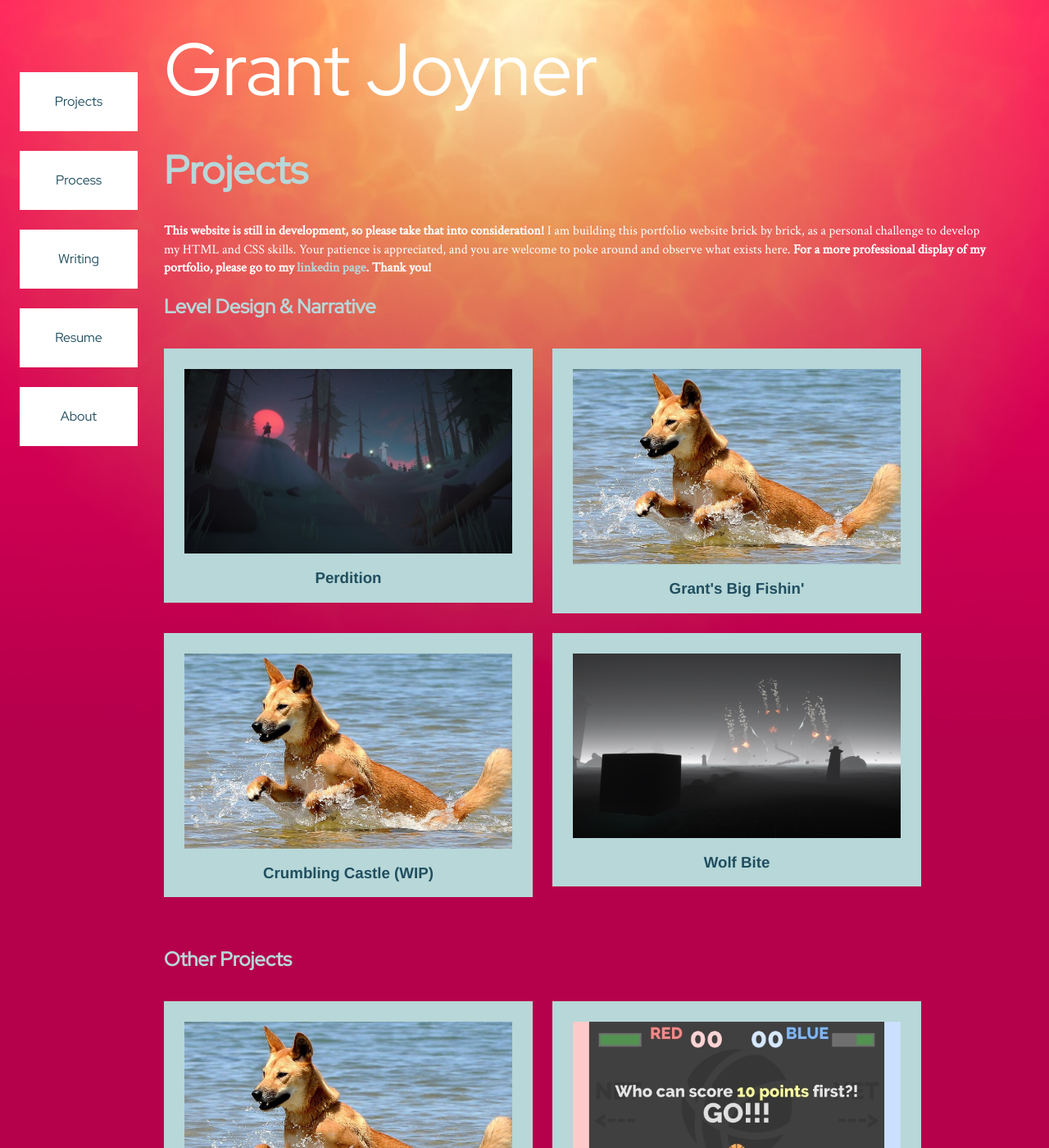
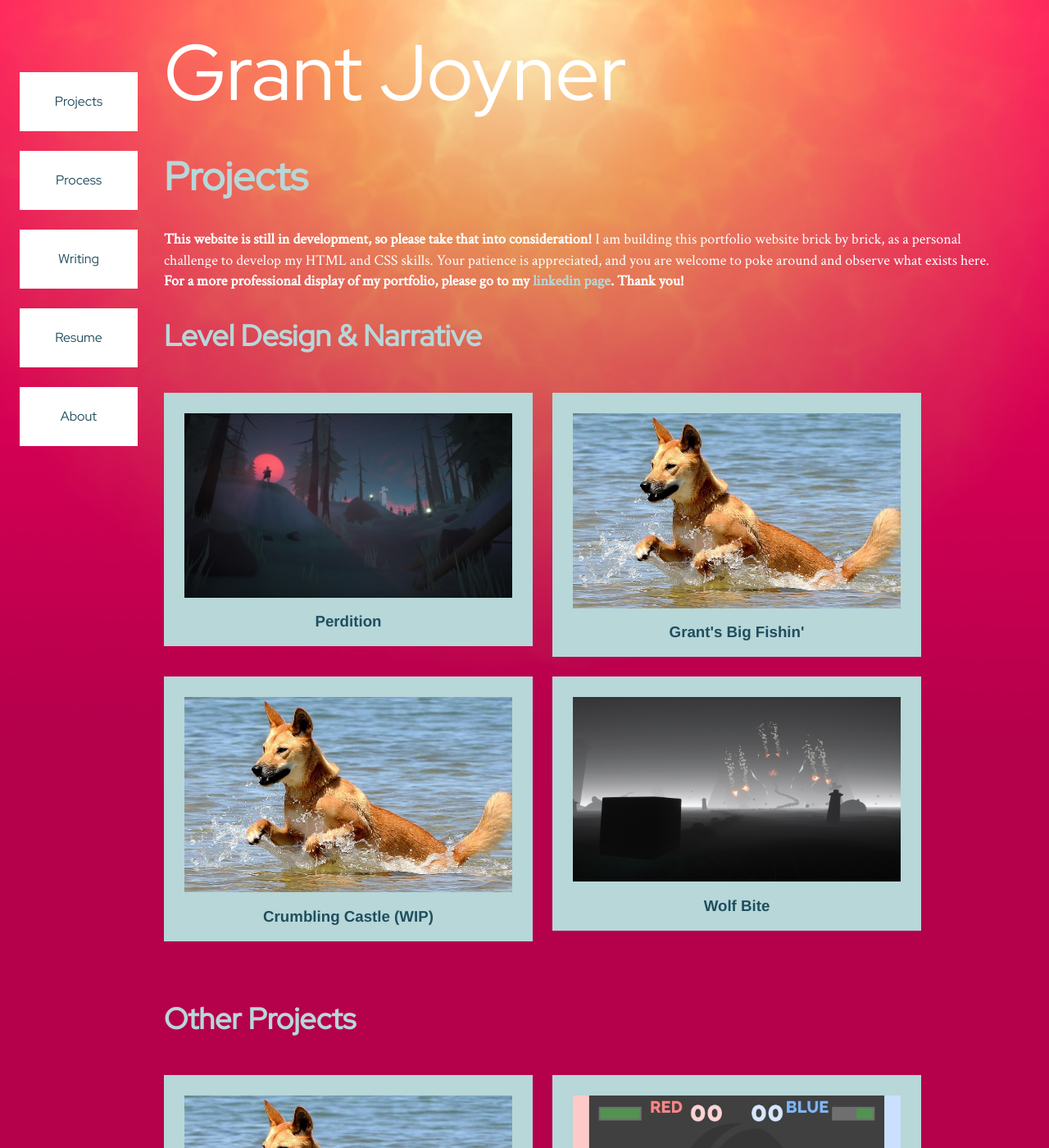
Before and after one commit to digigrant/digigrant.github.io, a Jekyll site: the page built from index.html, in a window 1280 px wide and 1400 px high. Shown: the whole window at 82% size. Built offline with Jekyll 4.4.1, drawn with Linux system fonts in a browser that asks for light colours.

Commit message:
Update _fonts.scss

```diff
--- a/_sass/_fonts.scss
+++ b/_sass/_fonts.scss
@@ -5,29 +5,28 @@ $font-crimson: 'Crimson Text', serif;
 .logo
 {
     font-family: $font-red-hat;
-    font-size: 90px;
+    font-size: 96px;
     color: #ffffff;
 }
 
 h1
 {
     font-family: $font-red-hat;
-    font-size: 3em;
+    font-size: 48px;
     color: $color2;
 }
 
 h2
 {
     font-family: $font-red-hat;
-    font-size: 1.5em;
-
+    font-size: 36px;
     color: $color2;
 }
 
 p
 {
     font-family: $font-crimson;
-
+    font-size: 18px;
     line-height: 1.4em;
     color: #ffffff;
 }
@@ -46,7 +45,7 @@ ul
 
 footer
 {
-    font-size: .8em;
+    font-size: 12px;
 }
 
 .buttonNav
@@ -65,7 +64,7 @@ footer
     h1
     {
         font-family: $font-red-hat;
-        font-size: 6em;
+        font-size: 96px;
         color: $color4;
     }
 
```
